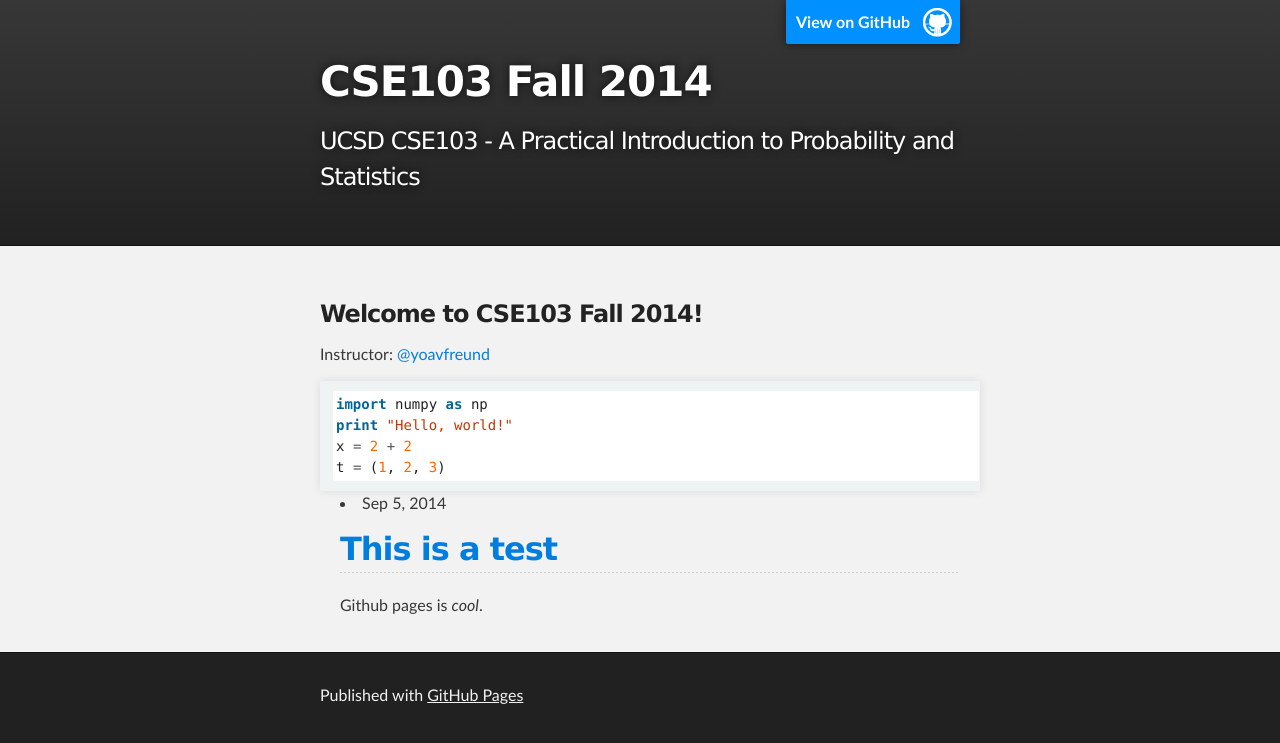
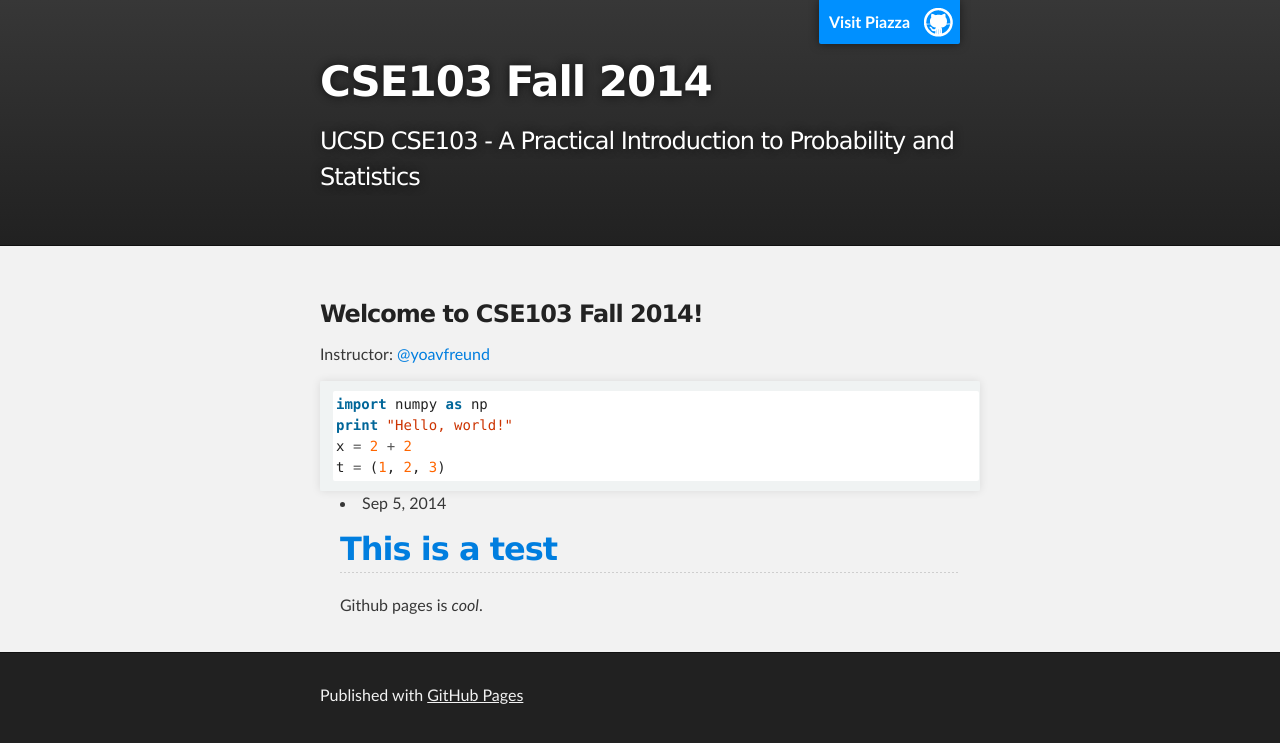
Before and after one commit to cse103/cse103.github.io, a Jekyll site: the page built from index.md, in a window 1280 px wide. Shown: the top 743 px of the page. Built offline with Jekyll 4.4.1, drawn with Linux system fonts in a browser that asks for light colours; Markdown is read by kramdown in place of the engine named in the settings.

Commit message:
Add Piazza link.

```diff
--- a/_includes/header.html
+++ b/_includes/header.html
@@ -1,7 +1,7 @@
 <!-- HEADER -->
 <div id="header_wrap" class="outer">
   <header class="inner">
-    <a id="forkme_banner" href="https://github.com/cse103">View on GitHub</a>
+    <a id="forkme_banner" href="https://piazza.com/ucsd/fall2014/cse103/">Visit Piazza</a>
 
     <h1 id="project_title">CSE103 Fall 2014</h1>
     <h2 id="project_tagline">UCSD CSE103 - A Practical Introduction to Probability and Statistics</h2>
```
